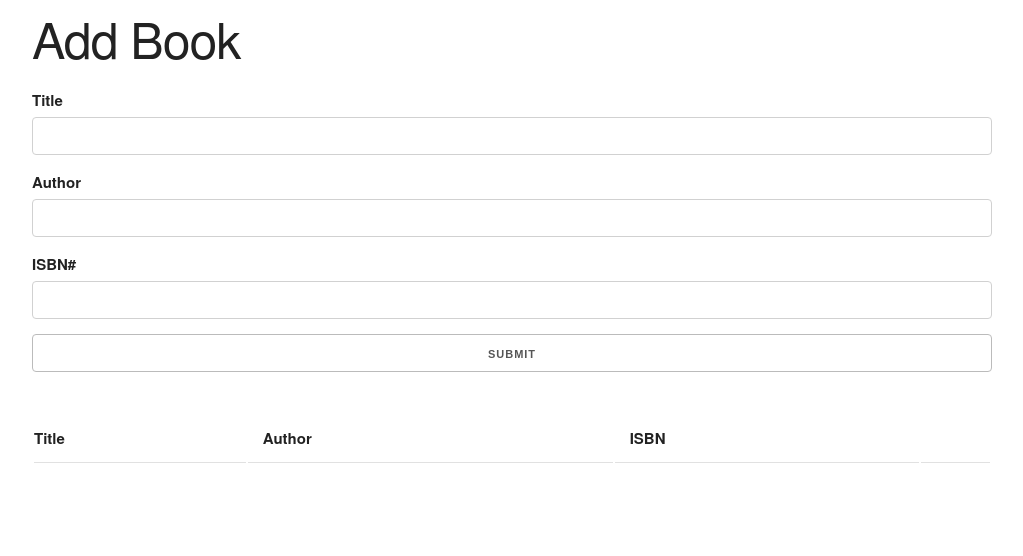
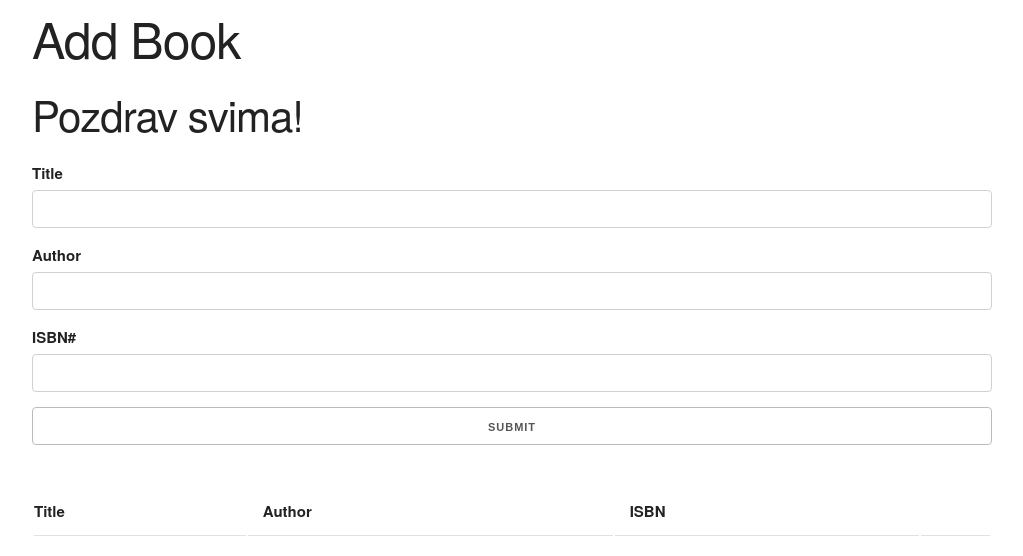
Before and after one commit to mnemanjaCode/CodeAvgust2023, a plain HTML site: page index.html in a window 1280 px wide. Shown: the whole page, without its empty margins (128-1151 px from the left). Drawn offline with nearby package versions, Linux system fonts and the light colour scheme.

Commit message:
Update index.html stranice

```diff
--- a/index.html
+++ b/index.html
@@ -27,7 +27,7 @@
   <body>
     <div class="container">
       <h1>Add Book</h1>
-
+      <h2>Pozdrav svima!</h2>
       <form id="book-form">
         <div>
           <label for="title">Title</label>
```
